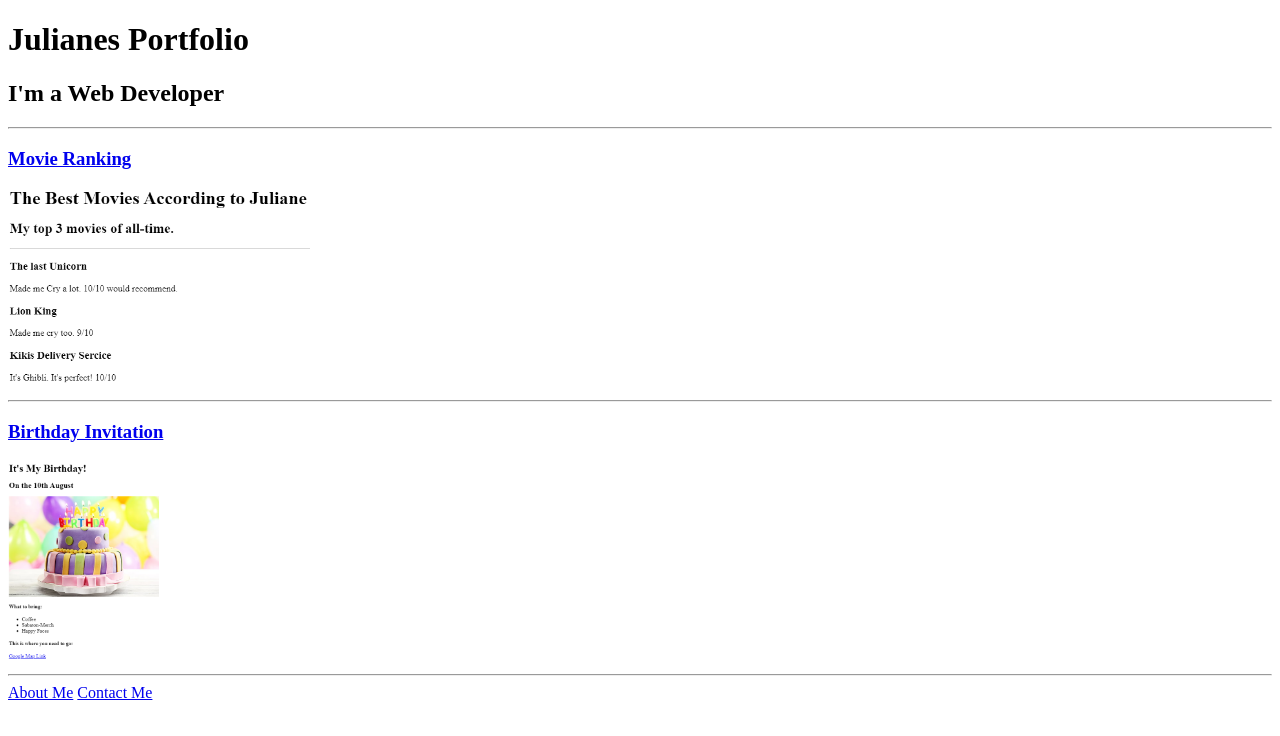
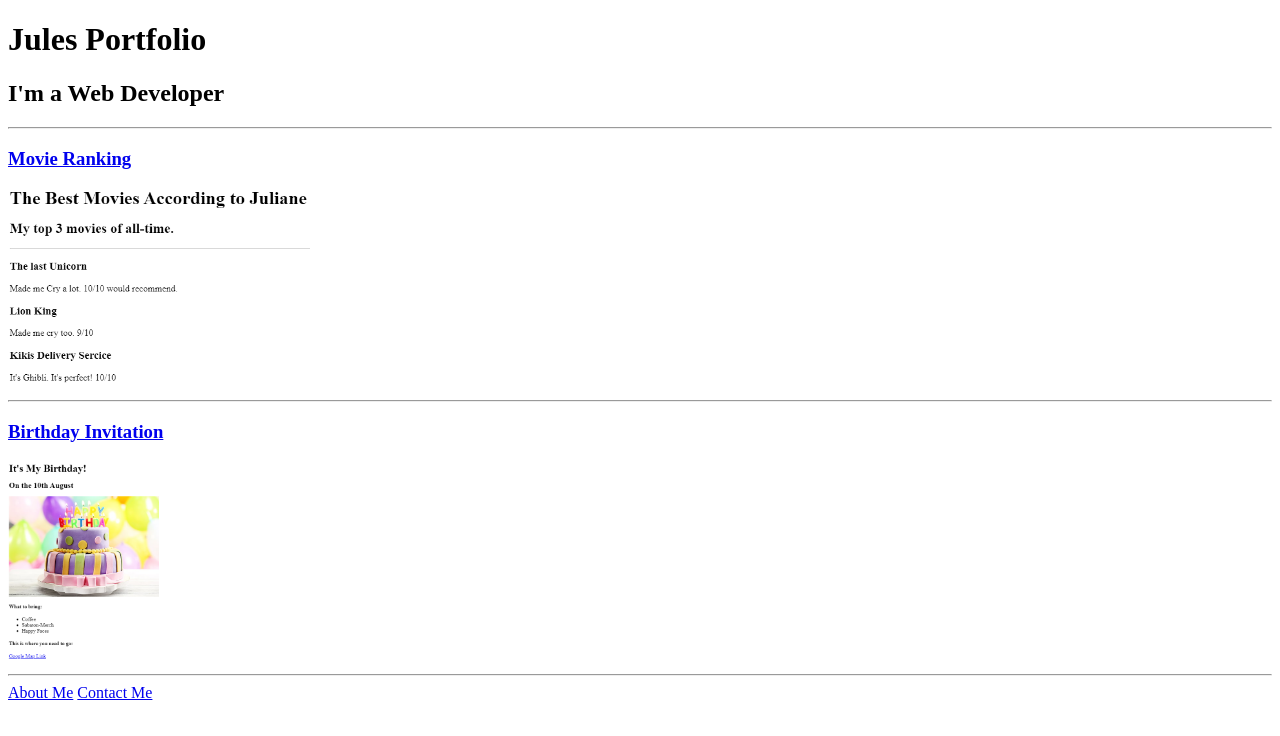
Before and after one commit to juletr/html-portfolio, a plain HTML site: page index.html in a window 1280 px wide. Drawn offline with Linux system fonts and the light colour scheme.

Commit message:
Name geändert

```diff
--- a/index.html
+++ b/index.html
@@ -7,7 +7,7 @@
         <title>Portfolio</title>
     </head>
     <body>
-        <h1>Julianes Portfolio</h1>
+        <h1>Jules Portfolio</h1>
         <h2>I'm a Web Developer</h2>
         <hr>
         <h3><a href="./public/movie-ranking.html">Movie Ranking</a></h3>
```
